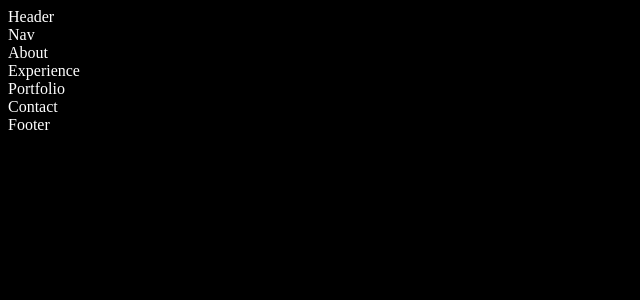
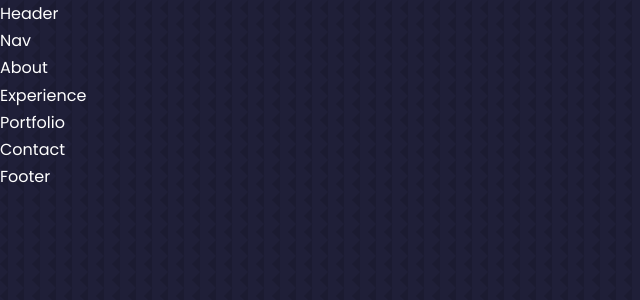
Before and after one commit to idygre/portfolio-website, a React (Create React App) app: page / in a window 1280 px wide. Shown: the top 300 px of the page, without its empty margins (0-640 px from the left). Built offline with nearby package versions, Linux system fonts and the light colour scheme.

Commit message:
Added all CSS

```diff
--- a/src/index.css
+++ b/src/index.css
@@ -1,4 +1,138 @@
+@import url("https://fonts.googleapis.com/css2?family=Poppins:wght@300;400;500;600&display=swap");
+
+* {
+  margin: 0;
+  padding: 0;
+  border: 0;
+  outline: 0;
+  box-sizing: border-box;
+  list-style: none;
+  text-decoration: none;
+}
+
+:root {
+  --color--bg: #1f1f38;
+  --color-bg-variant: #2c2c6c;
+  --color-primary: #4db5ff;
+  --color-primary-variant: rgba(77, 181, 255, 0.4);
+  --color-white: #fff;
+  --color-light: rgba(255, 255, 255, 0.6);
+
+  --transition: all 400ms ease;
+
+  --container-width-lg: 75%;
+  --container-width-md: 86%;
+  --container-width-sm: 90%;
+}
+
+html {
+  scroll-behavior: smooth;
+}
+
+::-webkit-scrollbar {
+  display: none;
+}
+
 body {
-  background: black;
-  color: white;
+  font-family: "Poppins", sans-serif;
+  background: var(--color--bg);
+  color: var(--color-white);
+  line-height: 1.7;
+  background-image: url(../src/assets/bg-texture.png);
 }
+
+/* General styles */
+.container {
+  width: var(--container-width-lg);
+  margin: 0 auto;
+}
+
+h1,
+h2,
+h3,
+h4,
+h5 {
+  font-weight: 500;
+}
+
+h1 {
+  font-size: 2.5rem;
+}
+
+section {
+  margin-top: 8rem;
+}
+
+section > h2,
+section > h5 {
+  text-align: center;
+  color: var(--color-light);
+}
+
+section > h2 {
+  color: var(--color-primary);
+  margin-bottom: 3rem;
+}
+
+.text-light {
+  color: var(--color-light);
+}
+
+a {
+  color: var(--color-primary);
+  transition: var(--transition);
+}
+
+a:hover {
+  color: var(--color-white);
+}
+
+.btn {
+  width: max-content;
+  display: inline-block;
+  color: var(--color-primary);
+  padding: 0.75rem 1.2rem;
+  border-radius: 0.4rem;
+  cursor: pointer;
+  border: 1px solid var(--color-primary);
+  transition: var(--transition);
+}
+
+.btn:hover {
+  background: var(--color-white);
+  color: var(--color--bg);
+  background-color: transparent;
+}
+
+.btn-primary {
+  background: var(--color-primary);
+  color: var(--color--bg);
+}
+
+img {
+  display: block;
+  width: 100%;
+  object-fit: cover;
+}
+
+/* Media Queries (Medium Devices) */
+@media screen and (max-width: 1024px) {
+  .container {
+    width: var(--container-width-md);
+  }
+
+  section {
+    margin-top: 6rem;
+  }
+}
+
+/* Media Queries (Small Devices) */
+@media screen and (max-width: 600px) {
+  .container {
+    width: var(--container-width-sm);
+  }
+
+  section > h2 {
+    margin-bottom: 2rem;
+  }
+}
```
Also changed, not shown: src/assets/bg-texture.png (added), src/assets/test.png (added).
